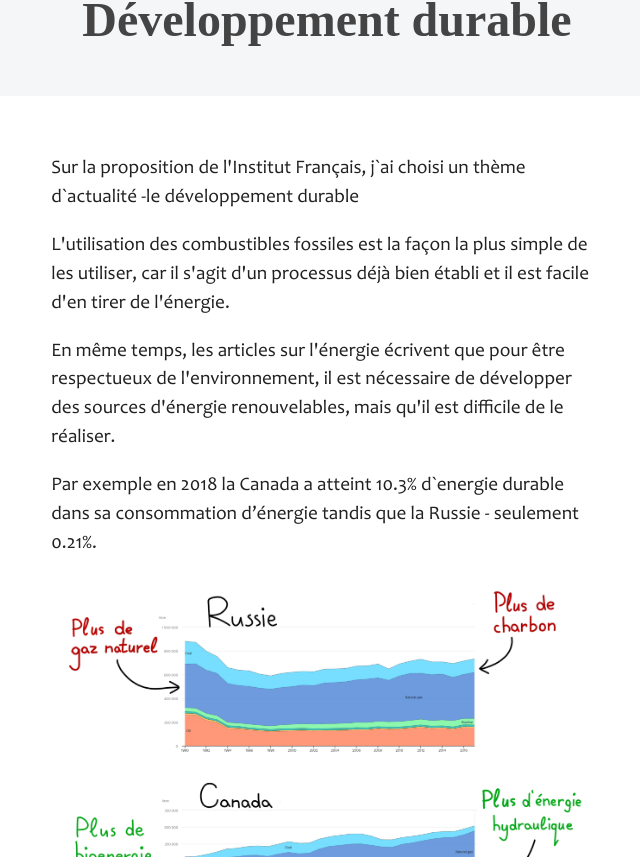
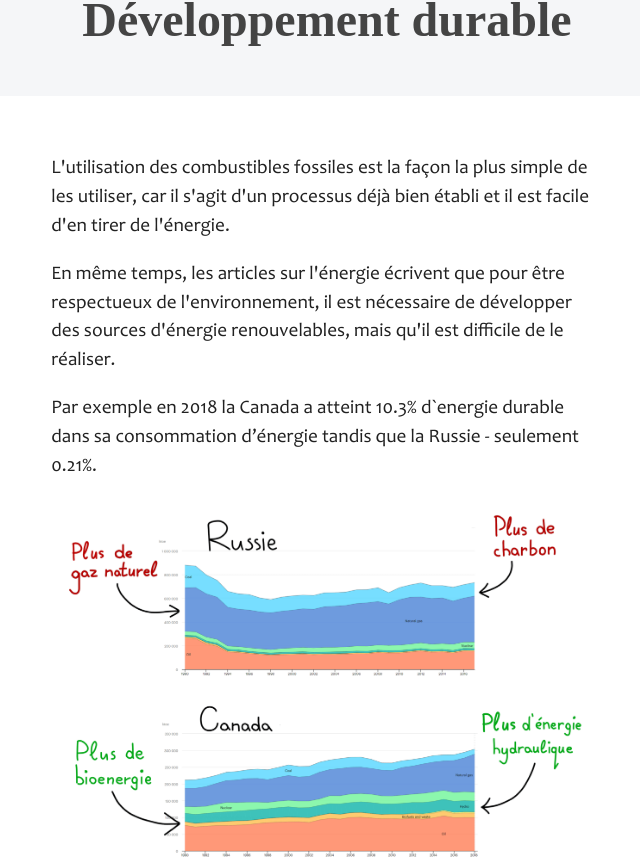
Before and after one commit to kniazevgeny/projetsdg7, a Vue app: page / in a window 1280 px wide. Shown: the part 864-1721 px from the top of the page, without its empty margins (313-953 px from the left). Built offline with nearby package versions, Linux system fonts and the light colour scheme.

Commit message:
small improvements

```diff
--- a/src/views/Home.vue
+++ b/src/views/Home.vue
@@ -14,7 +14,6 @@
         v-layout(justify="space-around")
             v-flex(xs1 sm1 md4 lg6)
             v-card.block-text(color="#fff" xs5 md4 flat)
-                p.post Sur la proposition de l'Institut Français, j`ai choisi un thème d`actualité -le développement durable
                 p.post L'utilisation des combustibles fossiles est la façon la plus simple de les utiliser, car il s'agit d'un processus déjà bien établi et il est facile d'en tirer de l'énergie.
                 p.post En même temps, les articles sur l'énergie écrivent que pour être respectueux de l'environnement, il est nécessaire de développer des sources d'énergie renouvelables, mais qu'il est difficile de le réaliser.
                 p.post Par exemple en 2018 la Canada a atteint 10.3% d`energie durable dans sa consommation d’énergie tandis que la Russie - seulement 0.21%.
```
